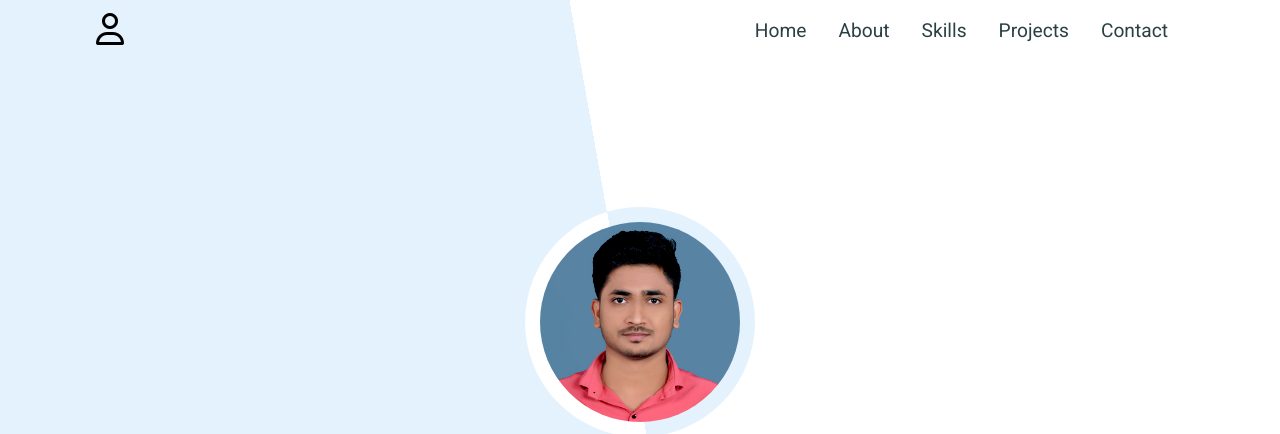
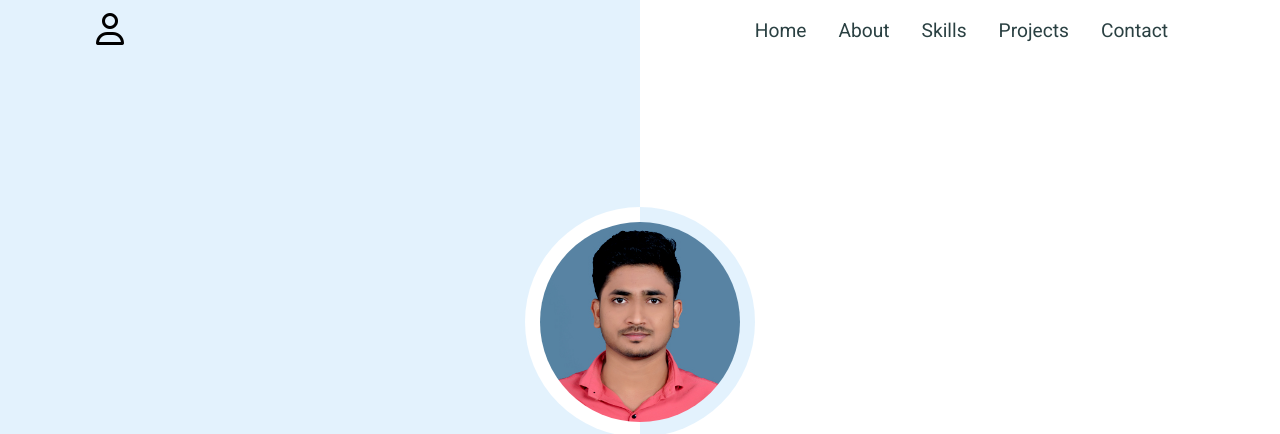
Before and after one commit to shubham-v1/Portfolio, a plain HTML site: page index.html in a window 1280 px wide. Shown: the top 434 px of the page. Drawn offline with Linux system fonts and the light colour scheme.

Commit message:
changed css background

```diff
--- a/style.css
+++ b/style.css
@@ -58,8 +58,7 @@ body{
     display: flex;
     align-items: center;
     justify-content: center;
-    background-color: #e3f2fd;
-    background: linear-gradient(80deg,#e3f2fd 50%, #fff 50%);
+    background: linear-gradient(90deg,#e3f2fd 50%, #fff 50%);
 
 }
 .content{
@@ -76,7 +75,7 @@ body{
     align-items: center;
     justify-content: center;
     border-radius: 50%;
-    background: linear-gradient(80deg,#fff 45%, #e3f2fd 45%);
+    background: linear-gradient(90deg,#fff 50%, #e3f2fd 50%);
 }
 .img-content #profilePicture{
     width: 200px;
```
